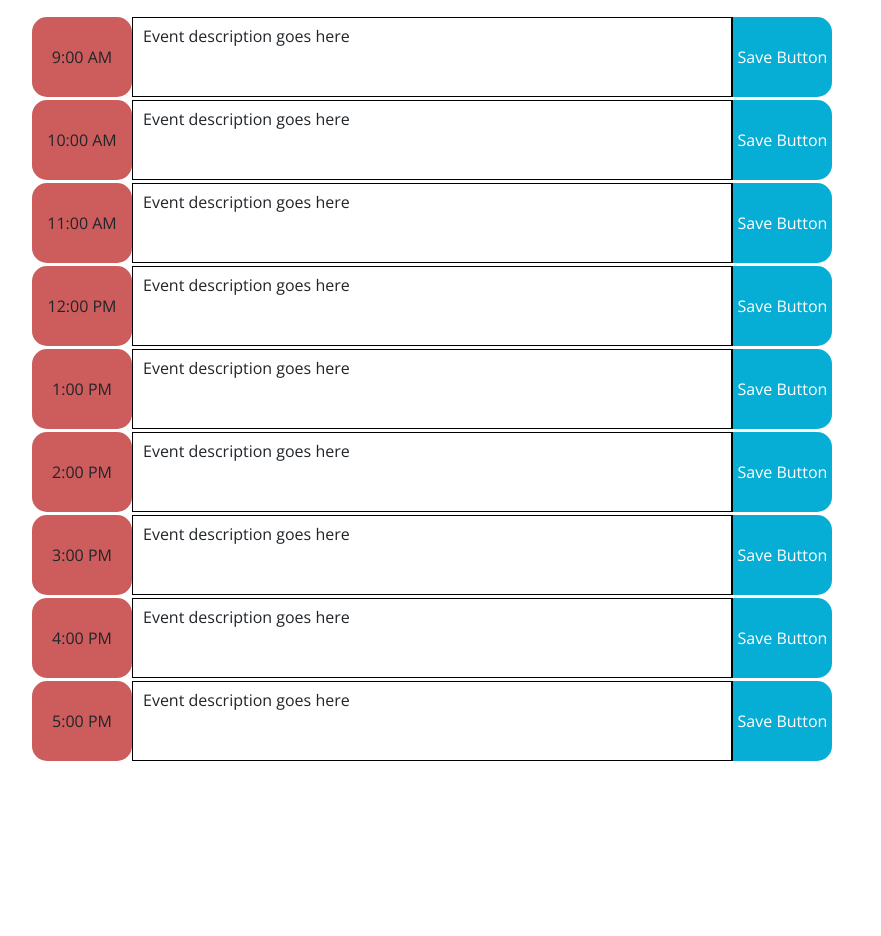
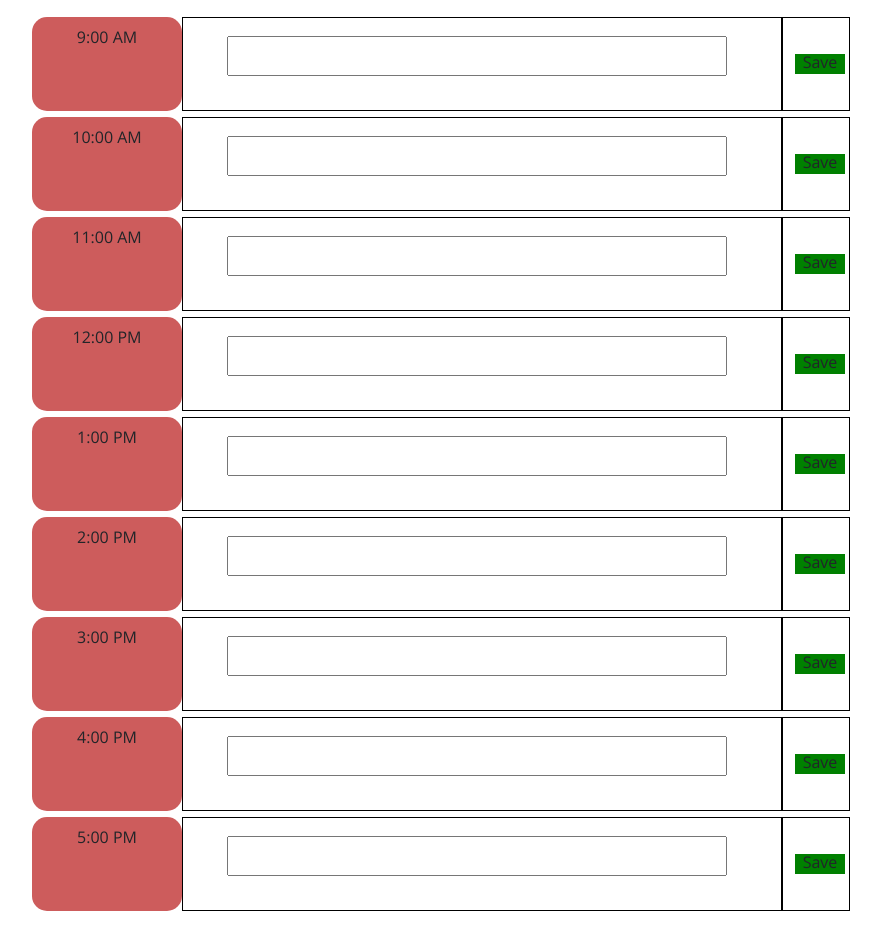
Before and after one commit to jamescalverley/homework-05-work-day-scheduler, a plain HTML site: page index.html in a window 1280 px wide. Shown: the part 340-1276 px from the top of the page, without its empty margins (43-924 px from the left). Before the commit the page ends 1123 px from the top, so only its background shows below. Drawn offline with nearby package versions, Linux system fonts and the light colour scheme.

Commit message:
added save button and event listener

```diff
--- a/index.html
+++ b/index.html
@@ -6,18 +6,15 @@
     <meta http-equiv="X-UA-Compatible" content="ie=edge" />
     <link
       rel="stylesheet"
-      href="https://stackpath.bootstrapcdn.com/bootstrap/4.3.1/css/bootstrap.min.css"
-    />
+      href="https://stackpath.bootstrapcdn.com/bootstrap/4.3.1/css/bootstrap.min.css"/>
     <link
       rel="stylesheet"
       href="https://use.fontawesome.com/releases/v5.8.1/css/all.css"
       integrity="sha384-50oBUHEmvpQ+1lW4y57PTFmhCaXp0ML5d60M1M7uH2+nqUivzIebhndOJK28anvf"
-      crossorigin="anonymous"
-    />
+      crossorigin="anonymous"/>
     <link
       href="https://fonts.googleapis.com/css?family=Open+Sans&display=swap"
-      rel="stylesheet"
-    />
+      rel="stylesheet"/>
     <link rel="stylesheet" href="style.css" />
     <title>Work Day Scheduler</title>
   </head>
@@ -30,60 +27,99 @@
       <p id="currentDay" class="lead"></p>
     </header>
 
+
+
     <div class="container">
 
       <div class="row">
         <div class="time-block">9:00 AM</div>
-        <div class="description">Event description goes here</div>
-        <div class="saveBtn">Save Button</div>
+        <div class="description" id="block9" value="9">
+          <input id="hour9" type="text" class="eventDescription" value="">
+        </div>
+        <div class="save">
+          <div class="saveBtn" id="save9" type="button">Save</div>
+        </div>
       </div>
 
       <div class="row">
         <div class="time-block">10:00 AM</div>
-        <div class="description">Event description goes here</div>
-        <div class="saveBtn">Save Button</div>
+        <div class="description" id="block10" value="10">
+          <input id="hour10" type="text" class="eventDescription" value="">
+        </div>
+        <div class="save">
+          <div class="saveBtn" id="save10" type="button">Save</div>
+        </div>
       </div>
 
       <div class="row">
         <div class="time-block">11:00 AM</div>
-        <div class="description">Event description goes here</div>
-        <div class="saveBtn">Save Button</div>
+        <div class="description">
+          <input id="hour11" type="text" class="eventDescription" value="">
+        </div>
+        <div class="save">
+          <div class="saveBtn" id="save11" type="button">Save</div>
+        </div>
       </div>
+
 
       <div class="row">
         <div class="time-block">12:00 PM</div>
-        <div class="description">Event description goes here</div>
-        <div class="saveBtn">Save Button</div>
+        <div class="description">
+          <input id="hour12" type="text" class="eventDescription" value="">
+        </div>
+        <div class="save">
+          <div class="saveBtn" id="save12" type="button">Save</div>
+        </div>
       </div>
 
       <div class="row">
         <div class="time-block">1:00 PM</div>
-        <div class="description">Event description goes here</div>
-        <div class="saveBtn">Save Button</div>
+        <div class="description">
+          <input id="hour13" type="text" class="eventDescription" value="">
+        </div>
+        <div class="save">
+          <div class="saveBtn" id="save13" type="button">Save</div>
+        </div>
       </div>
 
       <div class="row">
         <div class="time-block">2:00 PM</div>
-        <div class="description">Event description goes here</div>
-        <div class="saveBtn">Save Button</div>
+        <div class="description">
+          <input id="hour14" type="text" class="eventDescription" value="">
+        </div>
+        <div class="save">
+          <div class="saveBtn" id="save14" type="button">Save</div>
+        </div>
       </div>
 
       <div class="row">
         <div class="time-block">3:00 PM</div>
-        <div class="description">Event description goes here</div>
-        <div class="saveBtn">Save Button</div>
+        <div class="description">
+          <input id="hour15" type="text" class="eventDescription" value="">
+        </div>
+        <div class="save">
+          <div class="saveBtn" id="save15" type="button">Save</div>
+        </div>
       </div>
 
       <div class="row">
         <div class="time-block">4:00 PM</div>
-        <div class="description">Event description goes here</div>
-        <div class="saveBtn">Save Button</div>
+        <div class="description">
+          <input id="hour16" type="text" class="eventDescription" value="">
+        </div>
+        <div class="save">
+          <div class="saveBtn" id="save16" type="button">Save</div>
+        </div>
       </div>
 
       <div class="row">
         <div class="time-block">5:00 PM</div>
-        <div class="description">Event description goes here</div>
-        <div class="saveBtn">Save Button</div>
+        <div class="description">
+          <input id="hour17" type="text" class="eventDescription" value="">
+        </div>
+        <div class="save">
+          <div class="saveBtn" id="save17" type="button">Save</div>
+        </div>
       </div>
 
 
--- a/script.js
+++ b/script.js
@@ -11,3 +11,58 @@ console.log(`The current time is ${currentTimeString}`);
 // $('#currentDay').html(moment(now).format())
 
 $('#currentDay').append(currentTimeString);
+
+
+// events object
+let events = { hour9: "", hour10: "", hour11: "", hour12: "", hour13: "", hour14: "", hour15: "", hour16: "", hour17: ""};
+
+// parse from local storage
+// events = JSON.parse(localStorage.events);
+
+// use code below for if there is nothing in local storage
+// events = localStorage.events ? JSON.parse(localStorage.events) : { hour9: "", hour10: "", hour11: "", hour12: "", hour13: "", hour14: "", hour15: "", hour16: "", hour17: ""};
+
+//adding event description to array
+function addEvent(){
+    let eventDescription = (document.getElementById('hour9').value);
+    console.log(`text field: ${eventDescription}`);
+
+    console.log("button 9 >>> clicked");
+    events.hour9 = `${eventDescription}`;
+    console.log(`${events.hour9}`);
+}
+
+document.getElementById('save9').addEventListener('click', addEvent);
+
+// save to local storage
+localStorage.events = JSON.stringify(events);
+
+
+let testArray = ["meeting", "interview", "work on project"];
+localStorage.testArray = JSON.stringify(testArray);
+
+
+// change block color based on time
+
+function compareTime(){
+    let blockTime = (document.getElementById('block9').value);
+    console.log(`${blockTime}`)
+}
+
+
+
+// assign a time value to each row >>> create a function that compares the current time to the row time >>> based on the difference in time, set the css styling accordingly (maybe give each row an ID?? or make each row an LI in UL container or OL???)
+
+// creat an ID for each row (based on time) then add a click function on this.saveBtn which will save this.eventDescription in local storage
+
+// quick way: when saveBtn is clicked >>> save to local storage >>> parse back into the value of the input field **** will allow the event to appear and then be editable
+
+// just use hours of time not minutes. if current hour = hour of div >>> div == present
+
+// forget putting an input field inside of div >>> just use forms on their own
+
+// add event key for enter >>> save to local storage
+
+// create an array of the description of each hour. pass this array to local storage
+
+// need to add event description to array first, then push to local storage. Parse in whole array and replace everything. Look at movie exercise
--- a/style.css
+++ b/style.css
@@ -25,6 +25,10 @@ textarea{
   border-bottom: 10px solid black;
 }
 
+
+
+/* add flex to container and use stack to display */
+
 .container {
   width: auto;
   text-align: center;
@@ -33,19 +37,25 @@ textarea{
 }
 
 .description{
-  white-space: pre-wrap;
+  /* white-space: pre-wrap; */
   border: solid black 1px;
   width: 600px;
-  padding: 10px;
+  padding: 2px;
   text-align: left;
+}
+
+.eventDescription{
+  width: 500px;
+  height: 40px;
+  margin: 0px;
 }
 
 .time-block{
   text-align: center;
-  line-height: 80px;
+  line-height: 40px;
   border-radius: 15px;
   background-color: indianred;
-  width: 100px;
+  width: 150px;
 
 }
 
@@ -53,7 +63,7 @@ textarea{
   white-space: pre-wrap;
   height: 80px;
   border-top: 1px solid white;;
-  margin-bottom: 3px;
+  margin-bottom: 20px;
   display: flex;
   flex-direction: row;
 }
@@ -79,14 +89,20 @@ textarea{
   color: white;
 }
 
+.save {
+  border: black solid 1px;
+  padding: 2px;
+
+}
+
 .saveBtn {
-  border-left: 1px solid black;
-  border-top-right-radius: 15px;
-  border-bottom-right-radius: 15px;
-  background-color: #06AED5;
-  color: white;
-  line-height: 80px;
-  width: 100px;
+  height: 20px;
+  width: 50px;
+  background-color: green;
+  margin: 2px;
+  margin-left: 10px;
+  text-align: center;
+  font-size: 16px;
 }
 
 .saveBtn i:hover {
```
